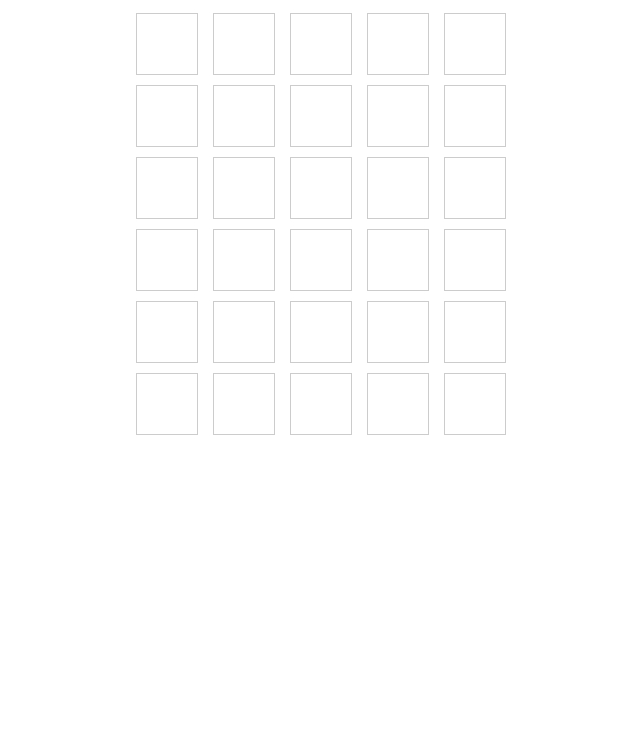
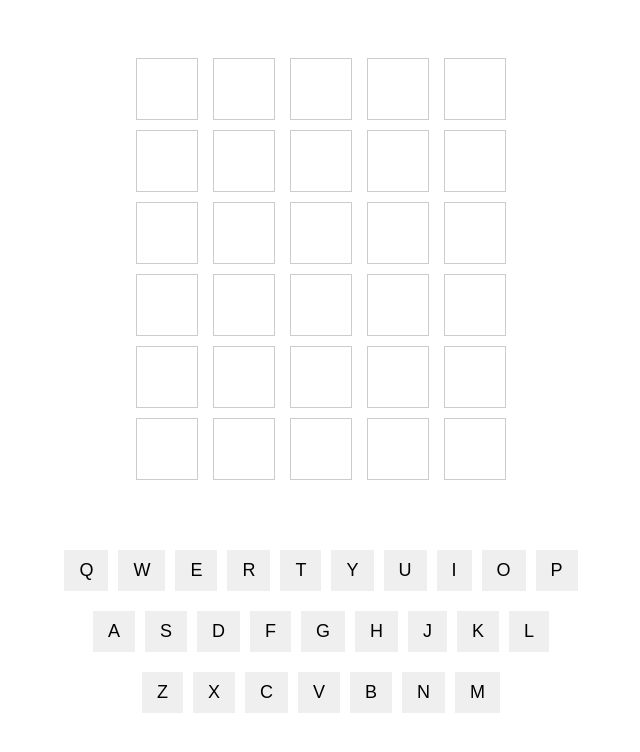
Before and after one commit to sanjeetsamuel/Wordle, a React (Create React App) app: page / in a window 1280 px wide. Shown: the top 752 px of the page, without its empty margins (319-959 px from the left). Built offline with nearby package versions, Linux system fonts and the light colour scheme.

Commit message:
Implemented a virtual keyboard

```diff
--- a/src/components/Board.jsx
+++ b/src/components/Board.jsx
@@ -1,29 +1,28 @@
 import React, { useState } from "react";
 import Row from './Row';
+import VirtualKeyboard from './VirtualKeyboard';  // Import the virtual keyboard
 import "../index.css";
 
 const Board = () => {
     const [storedGuesses, setGuesses] = useState(
-        Array(6).fill().map(() => Array(5).fill(["", ""])) // 6 rows, 5 columns of empty guesses
+        Array(6).fill().map(() => Array(5).fill(["", ""]))
     );
-    const [activeRow, setActiveRow] = useState(0); // Active row to edit
-    const targetWord = ['H', 'E', 'L', 'L', 'O']; // Target word
+    const [activeRow, setActiveRow] = useState(0);
+    const targetWord = ['H', 'E', 'L', 'L', 'O'];
+    const [isGameOver, setIsGameOver] = useState(false); // Track if the game is over
+    const [guessedLetters, setGuessedLetters] = useState({}); // Track the status of guessed letters
 
-    // Handle letter input in a specific slot
     const handleInput = (letter, index) => {
         const newGuesses = [...storedGuesses];
-        newGuesses[activeRow][index] = [letter, ""]; // Update the letter and reset status
+        newGuesses[activeRow][index] = [letter, ""];
         setGuesses(newGuesses);
     };
 
-    // Handle submitting the current guess
     const handleSubmit = () => {
         const currentGuess = storedGuesses[activeRow].map(([letter]) => letter);
 
-        // If the guess is incomplete, do nothing
         if (currentGuess.some((letter) => letter === "")) return;
 
-        // Check the guess against the target word and update status
         const updatedStatus = currentGuess.map((letter, index) => {
             if (letter === targetWord[index]) return "correct";
             if (targetWord.includes(letter)) return "present";
@@ -34,9 +33,22 @@ const Board = () => {
         newGuesses[activeRow] = newGuesses[activeRow].map((_, index) => [currentGuess[index], updatedStatus[index]]);
         setGuesses(newGuesses);
 
-        // Move to the next row or stop if no more rows
-        if (activeRow < 5) {
-            setActiveRow(activeRow + 1);
+        // Update the guessedLetters state
+        const newGuessedLetters = { ...guessedLetters };
+        currentGuess.forEach((letter, index) => {
+            if (updatedStatus[index]) {
+                newGuessedLetters[letter] = updatedStatus[index];
+            }
+        });
+        setGuessedLetters(newGuessedLetters);
+
+        // Check if the current guess is correct
+        if (currentGuess.join('') === targetWord.join('')) {
+            setIsGameOver(true); // End the game if the word is guessed correctly
+        } else if (activeRow === 5) {
+            setIsGameOver(true); // Game over after 6 attempts
+        } else {
+            setActiveRow(activeRow + 1); // Move to the next row if not correct
         }
     };
 
@@ -47,11 +59,17 @@ const Board = () => {
                     key={index}
                     guess={guess}
                     targetWord={targetWord}
-                    isActive={index === activeRow}  // Ensure this is set to true for the active row
+                    isActive={index === activeRow}
                     onInput={handleInput}
                     onSubmit={handleSubmit}
+                    isGameOver={isGameOver}  // Pass the game-over flag to Row
                 />
             ))}
+            <VirtualKeyboard
+                guessedLetters={guessedLetters} // Pass guessed letters state
+                onClick={handleInput}
+                isGameOver={isGameOver}
+            /> {/* Add the virtual keyboard */}
         </div>
     );
 };
--- a/src/components/Row.jsx
+++ b/src/components/Row.jsx
@@ -2,32 +2,35 @@ import React, { useEffect } from "react";
 import Tile from './Tile';
 import '../index.css';
 
-const Row = ({ guess, isActive, onInput, onSubmit }) => {
+const Row = ({ guess, isActive, onInput, onSubmit, isGameOver }) => {
     const handleKeyDown = (event) => {
-        if (!isActive) return;
+        if (!isActive || isGameOver) return; // Stop input if the game is over
+
         const { key } = event;
 
-        console.log(`Key pressed: ${key}`);
+        console.log(`Key pressed: ${key}`); // Log key for debugging
 
+        // Handle Backspace key
         if (key === "Backspace") {
             console.log("Backspace key detected");
-
             const index = guess.findLastIndex(([letter]) => letter !== "");
-            if (index !== -1) {  // If there's any filled slot
+            if (index !== -1) {
                 console.log("Clearing slot at index:", index);
                 onInput("", index); // Clear the last filled slot
             }
         }
+        // Handle letter input (A-Z)
         else if (key.length === 1 && key.match(/[a-zA-Z]/)) {
-            const index = guess.findIndex(([letter]) => letter === "");
+            const index = guess.findIndex(([letter]) => letter === ""); // Find first empty slot
             if (index !== -1) {
                 console.log("Typing letter:", key.toUpperCase(), "at index:", index);
-                onInput(key.toUpperCase(), index);
+                onInput(key.toUpperCase(), index); // Input the letter in the first available slot
             }
         }
+        // Handle Enter key (Submit guess)
         else if (key === "Enter") {
             console.log("Enter key detected, submitting guess.");
-            onSubmit();
+            onSubmit(); // Submit the guess
         }
     };
 
--- a/src/components/Tile.jsx
+++ b/src/components/Tile.jsx
@@ -9,5 +9,4 @@ const Tile = ({ letter, status }) => {
     );
 };
 
-
 export default Tile;
--- /dev/null
+++ b/src/components/VirtualKeyboard.jsx
@@ -0,0 +1,48 @@
+import React from "react";
+import "../index.css";
+
+const VirtualKeyboard = ({ guessedLetters, isGameOver }) => {
+  // Define the rows of letters as they appear on a QWERTY keyboard
+  const keyboardLayout = [
+    "QWERTYUIOP".split(""),
+    "ASDFGHJKL".split(""),
+    "ZXCVBNM".split(""),
+  ];
+
+  // Function to get the status of each letter based on the guessed letters
+  const getKeyStatus = (letter) => {
+    console.log(`Key: ${letter}, Status: ${guessedLetters[letter]}`);
+    switch (guessedLetters[letter]) {
+      case "correct":
+        return "correct";
+      case "present":
+        return "present";
+      case "absent":
+        return "absent";
+      default:
+        return ""; // Return empty string if no status is assigned yet
+    }
+  };
+
+
+
+  return (
+        <div className="keyboard-container">
+        {keyboardLayout.map(row => (
+            <div className="keyboard-row">
+            {row.map(letter => (
+                <button
+                key={letter}
+                className={`key ${getKeyStatus(letter)}`}
+                disabled={isGameOver}
+                >
+                {letter}
+                </button>
+            ))}
+            </div>
+        ))}
+        </div>
+  );
+};
+
+export default VirtualKeyboard;
--- a/src/index.css
+++ b/src/index.css
@@ -1,18 +1,29 @@
-.board {
+body {
+  display: flex;
+  justify-content: center;
+  align-items: center;
+  height: 100vh;
+  margin: 0;
+  background-color: white; /* Optional background */
+}
+
+.keyboard-container {
+  margin-top: 40px;
   display: flex;
   flex-direction: column;
-  align-items: center;
-  background-color: white;
-  color:black;
   justify-content: center;
   align-items: center;
+  padding: 20px;
 }
+
 
 .row {
   display: flex;
   gap: 5px;
   background-color: white;
   color:black;
+  justify-content: center;
+  align-items: center;
 }
 
 .tile {
@@ -46,3 +57,39 @@
   background-color: #3a3a3c;
   color:white;
 }
+
+
+.keyboard-row {
+  display: flex;
+  justify-content: center; /* Center the keys horizontally in each row */
+  margin-bottom: 10px; /* Add some spacing between rows */
+}
+
+.key {
+  margin: 5px; /* Space between keys */
+  padding: 10px 15px;
+  font-size: 18px;
+  border: none;
+  cursor: pointer;
+}
+
+.key:disabled {
+  background-color: #d3d3d3;
+  cursor: not-allowed;
+}
+
+/* You can keep your color classes here as well */
+.key.correct {
+  background-color: #538d4e;
+  color: white;
+}
+
+.key.present {
+  background-color: #b59f3b;
+  color: white;
+}
+
+.key.absent {
+  background-color: #3a3a3c;
+  color: white;
+}
```
